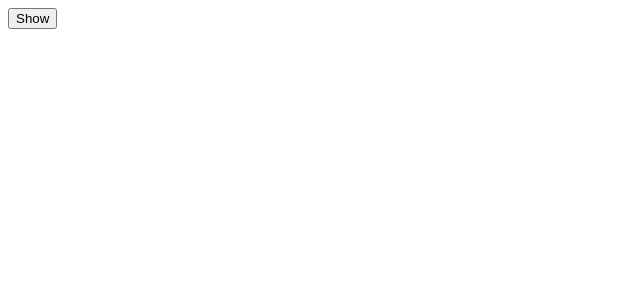
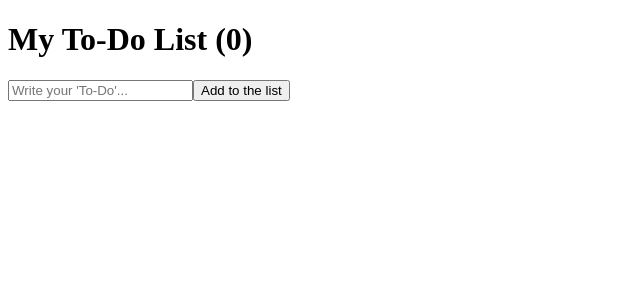
Before and after one commit to Stephen-C-Noh/movieweb, a React (Create React App) app: page / in a window 1280 px wide. Shown: the top 300 px of the page, without its empty margins (0-640 px from the left). Built offline with nearby package versions, Linux system fonts and the light colour scheme.

Commit message:
To Do List Part.1

```diff
--- a/src/App.js
+++ b/src/App.js
@@ -1,20 +1,30 @@
 import { useState, useEffect } from "react";
 
-function Hello() {
-    useEffect(() => {
-        console.log("created.");
-        return () => console.log("destroyed.");
-    }, []);
-    return <h1>Hello</h1>;
-}
-
 function App() {
-    const [showing, setShowing] = useState(false);
-    const onClick = () => setShowing((prev) => !prev);
+    const [toDo, setToDo] = useState("");
+    const [todoList, setTodoList] = useState([]);
+    const onChange = (event) => setToDo(event.target.value);
+    const onSubmit = (event) => {
+        event.preventDefault();
+        if (toDo === "") {
+            return;
+        }
+        setTodoList((currentArray) => [toDo, ...currentArray]);
+        setToDo("");
+    };
+    console.log(todoList);
     return (
         <div>
-            {showing ? <Hello /> : null}
-            <button onClick={onClick}>{showing ? "Hide" : "Show"}</button>
+            <h1>My To-Do List ({todoList.length})</h1>
+            <form onSubmit={onSubmit}>
+                <input
+                    onChange={onChange}
+                    value={toDo}
+                    type="text"
+                    placeholder="Write your 'To-Do'..."
+                />
+                <button>Add to the list</button>
+            </form>
         </div>
     );
 }
```
